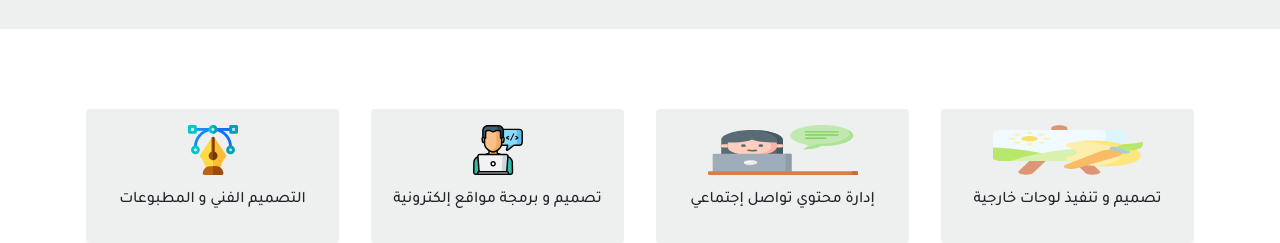
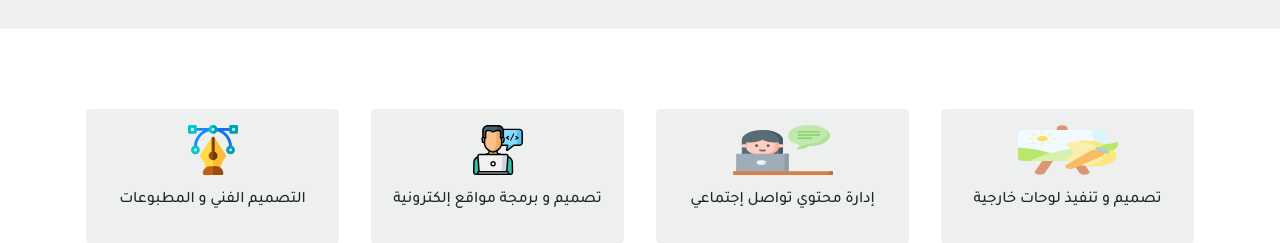
Before and after one commit to yasser-skiller/TakAMull, a plain HTML site: page index.html in a window 1280 px wide. Shown: the part 1494-1737 px from the top of the page. Drawn offline with Linux system fonts and the light colour scheme.

Commit message:
Add files via upload

```diff
--- a/css/style.css
+++ b/css/style.css
@@ -90,6 +90,11 @@ nav .active-item{
   width: 150px;
   height: 50px;
 }
+.sec-icon2{
+  width: 100px;
+  height: 50px;
+}
+
 
 .Green-box{
   position: fixed;
@@ -187,6 +192,7 @@ nav .active-item{
 @media (max-width:467px) {
   .header-txt{
     font-size: 1.2rem;
+    top: 150px;
   }
 }
 .swiper-container{
--- a/index.html
+++ b/index.html
@@ -154,13 +154,13 @@
                     </div>
                     <div class="col-10 col-md-5 col-lg-3 mx-auto my-3 p-3 ">
                         <div class="bg-MainGray rounded p-3 d-flex flex-column justify-content-center align-items-center">
-                            <img src="./icon/counseling.svg" class="sec-icon" alt="ivon">
+                            <img src="./icon/counseling.svg" class="sec-icon2" alt="ivon">
                             <h6 class="my-3 text-center">إدارة محتوي تواصل إجتماعي</h6>
                         </div>
                     </div>
                     <div class="col-10 col-md-5 col-lg-3 mx-auto my-3 p-3 ">
                         <div class="bg-MainGray rounded p-3 d-flex flex-column justify-content-center align-items-center">
-                            <img src="./icon/canvas.svg" class="sec-icon" alt="ivon">
+                            <img src="./icon/canvas.svg" class="sec-icon2" alt="ivon">
                             <h6 class="my-3 text-center">تصميم و تنفيذ لوحات خارجية</h6>
                         </div>
                     </div>
```
